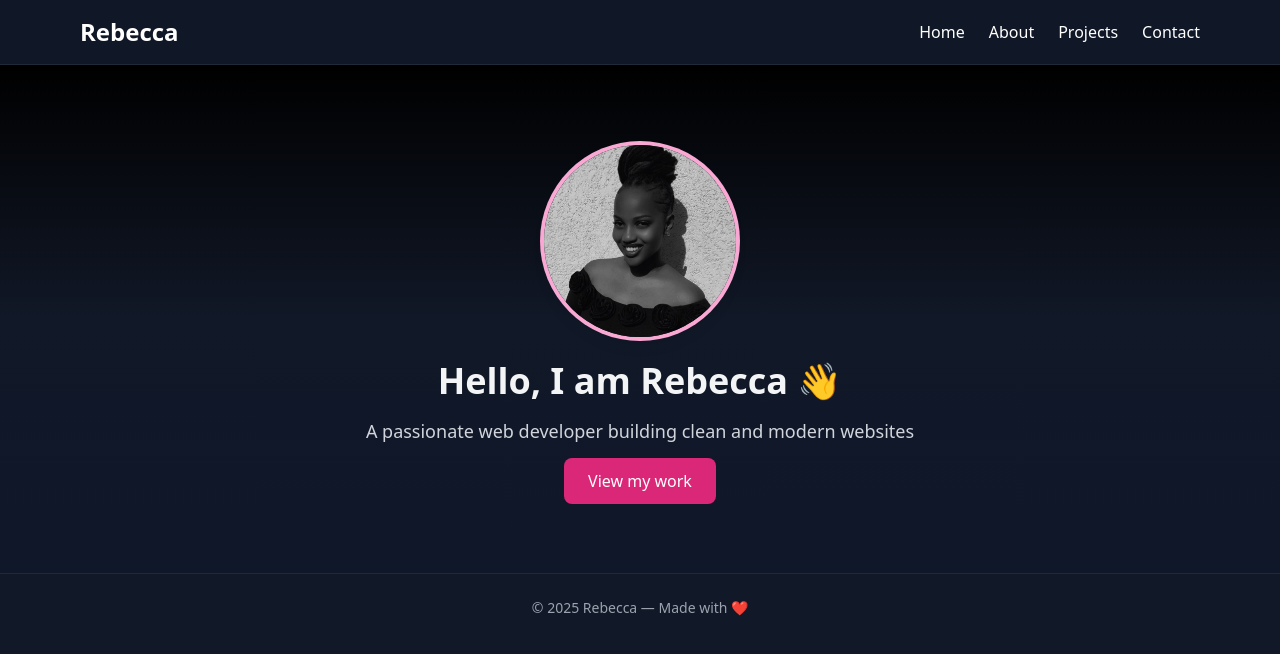
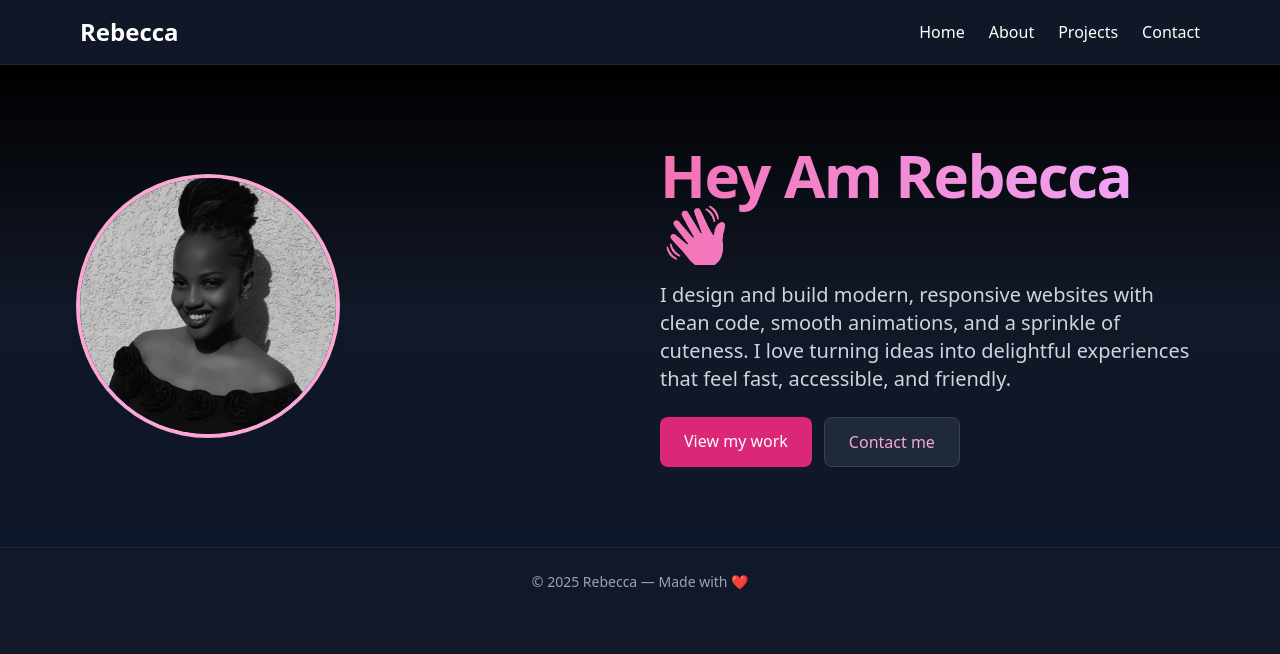
Before and after one commit to Boldecca/PERSONAL_PORTIFOLIO_WEBSITE, a plain HTML site: page index.html in a window 1280 px wide. Drawn offline with nearby package versions, Linux system fonts and the light colour scheme.

Commit message:
made changes on index

```diff
--- a/index.html
+++ b/index.html
@@ -24,15 +24,22 @@
         </nav>
     </header>
 
-    <section id="home" class="text-center py-20 bg-gradient-to-b from-black via-gray-900 to-slate-900">
-        <div class="mb-6 flex justify-center fade-in">
-            <div class="relative w-40 h-40 md:w-48 md:h-48">
-                <img src="./TWEREE.jpg" alt="Rebecca portrait" class="w-full h-full object-cover rounded-full ring-4 ring-pink-300 shadow-lg">
+    <section id="home" class="py-20 bg-gradient-to-b from-black via-gray-900 to-slate-900">
+        <div class="max-w-6xl mx-auto px-4 grid md:grid-cols-2 gap-10 items-center">
+            <div class="flex justify-center md:justify-start fade-in">
+                <div class="relative w-44 h-44 md:w-64 md:h-64">
+                    <img src="./TWEREE.jpg" alt="Rebecca portrait" class="w-full h-full object-cover rounded-full ring-4 ring-pink-300 shadow-lg">
+                </div>
+            </div>
+            <div class="text-center md:text-left fade-in">
+                <h2 class="text-5xl md:text-6xl font-extrabold tracking-tight mb-4 text-transparent bg-clip-text bg-gradient-to-r from-pink-400 to-fuchsia-300">Hey Am Rebecca 👋</h2>
+                <p class="text-lg md:text-xl text-gray-300 mb-6">I design and build modern, responsive websites with clean code, smooth animations, and a sprinkle of cuteness. I love turning ideas into delightful experiences that feel fast, accessible, and friendly.</p>
+                <div class="flex gap-3 justify-center md:justify-start">
+                    <a href="project.html" class="bg-pink-600 text-white px-6 py-3 rounded-lg hover:bg-pink-500 transition">View my work</a>
+                    <a href="contact.html" class="bg-gray-800 text-pink-300 px-6 py-3 rounded-lg border border-gray-700 hover:bg-gray-700 transition">Contact me</a>
+                </div>
             </div>
         </div>
-        <h2 class="text-4xl font-bold mb-4 fade-in">Hello, I am Rebecca 👋</h2>
-        <p class="text-lg text-gray-300 mb-6 fade-in">A passionate web developer building clean and modern websites</p>
-        <a href="project.html" class="fade-in bg-pink-600 text-white px-6 py-3 rounded-lg hover:bg-pink-500 transition">View my work</a>
     </section>
 
     <footer class="bg-gray-900 text-white py-6 text-center border-t border-gray-800">
```
